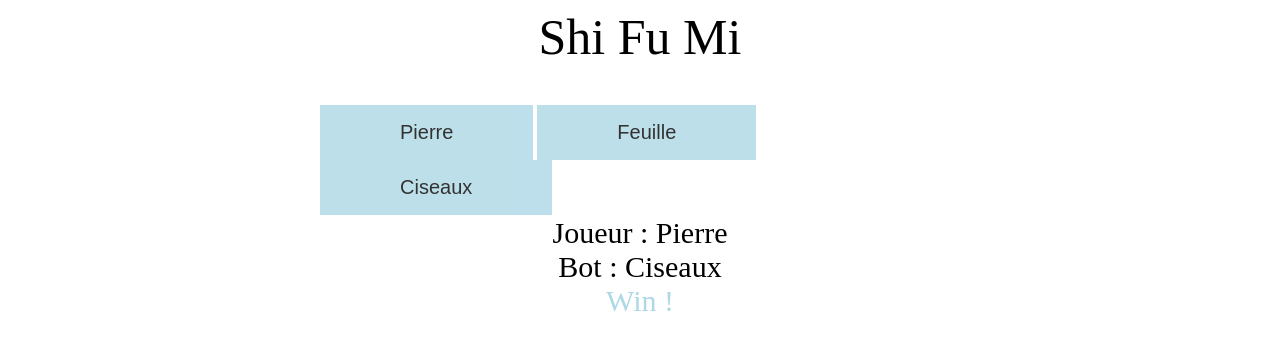
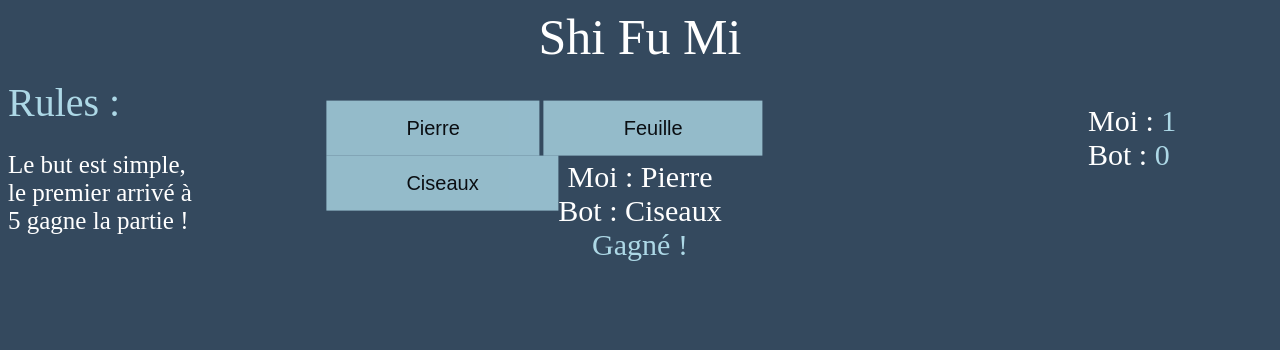
Before and after one commit to AlexisDaumur/Projet5_Game, a plain HTML site: page index.html in a window 1280 px wide. Both pictures are taken after a click on the button "Pierre". Drawn offline with Linux system fonts and the light colour scheme.

Commit message:
Finish Project

```diff
--- a/index.html
+++ b/index.html
@@ -7,7 +7,9 @@
 </head>
 <body>
 
-    <div id="titre">Shi Fu Mi</div>
+    <div class="titre">Shi Fu Mi</div>
+    <div class="regles">Rules :</div>
+    <p>Le but est simple, le premier arrivé à 5 gagne la partie !</p>
 
     <div class="btn">
       <button>Pierre</button>
@@ -16,9 +18,7 @@
     </div>
 
     <div class="resultats"></div>
-    <div class="">
-
-    </div>
+    <div class="score"></div>
 
 </body>
 <script type="text/javascript" src="js/script.js"></script>
--- a/js/script.js
+++ b/js/script.js
@@ -1,4 +1,6 @@
 var buttons = document.querySelectorAll("button");
+let scoremoi = 0;
+let scorebot = 0;
 
 for (let i = 0; i < buttons.length; i++) {
   buttons[i].addEventListener("click", function() {
@@ -13,17 +15,32 @@ for (let i = 0; i < buttons.length; i++) {
     else if ((joueur === "Pierre" && bot === "Ciseaux") || (joueur
      === "Feuille" && bot === "Pierre") || (joueur === "Ciseaux" && bot
     === "Feuille")) {
-      resultat = "Win";
+      resultat = "Gagné";
+      scoremoi = scoremoi+1;
     }
     else {
-      resultat = "Lose";
+      resultat = "Bouuh Perdu";
+      scorebot = scorebot+1;
     }
 
     document.querySelector(".resultats").innerHTML = `
-      Joueur : ${joueur} </br>
+      Moi : ${joueur} </br>
       Bot : ${bot} </br>
-      <span style='color:#ADD8E6'>${resultat} !</span>
-    `;
+      <span style='color:#ADD8E6'>${resultat} !</span>`;
+
+    document.querySelector(".score").innerHTML = `
+      Moi : <span style='color:#ADD8E6'>${scoremoi}</span> </br>
+      Bot : <span style='color:#ADD8E6'>${scorebot}</span> </br> `;
+
+    if (scoremoi === 5) {
+      confirm("Gagné !! \n Clic sur Ok pour rejouer !");
+      javascript:window.location.reload();
+    }
+    else if (scorebot === 5) {
+      confirm("Perdu !! \n Clic sur Ok pour rejouer !");
+      javascript:window.location.reload();
+    }
 
   });
+
 }
--- a/style.css
+++ b/style.css
@@ -1,17 +1,21 @@
-#titre{
+.titre{
   font-size: 50px;
   text-align: center;
+  color: white;
 }
 .resultats{
   font-size: 30px;
-  margin-top: 150px;
+  margin-top: -100px;
   text-align: center;
+  color: white;
 }
 .btn{
   position: absolute;
   left: 50%;
   top: 20%;
-  transform: translate(-50%, -50%);
+  transform: translate(-49%, -54%);
+  margin: 0;
+  padding: 0;
 }
 button{
   background-color: #ADD8E6;
@@ -22,3 +26,23 @@ button{
   opacity: 0.8;
   font-size: 20px;
 }
+.score{
+  font-size: 30px;
+  position: absolute;
+  top: 13%;
+  left: 85%;
+  color: white;
+}
+body{
+  background-color: #34495e;
+}
+.regles{
+  margin-top: 1%;
+  font-size: 40px;
+  color: #ADD8E6;
+}
+p{
+  font-size: 25px;
+  width: 15%;
+  color: white;
+}
```
